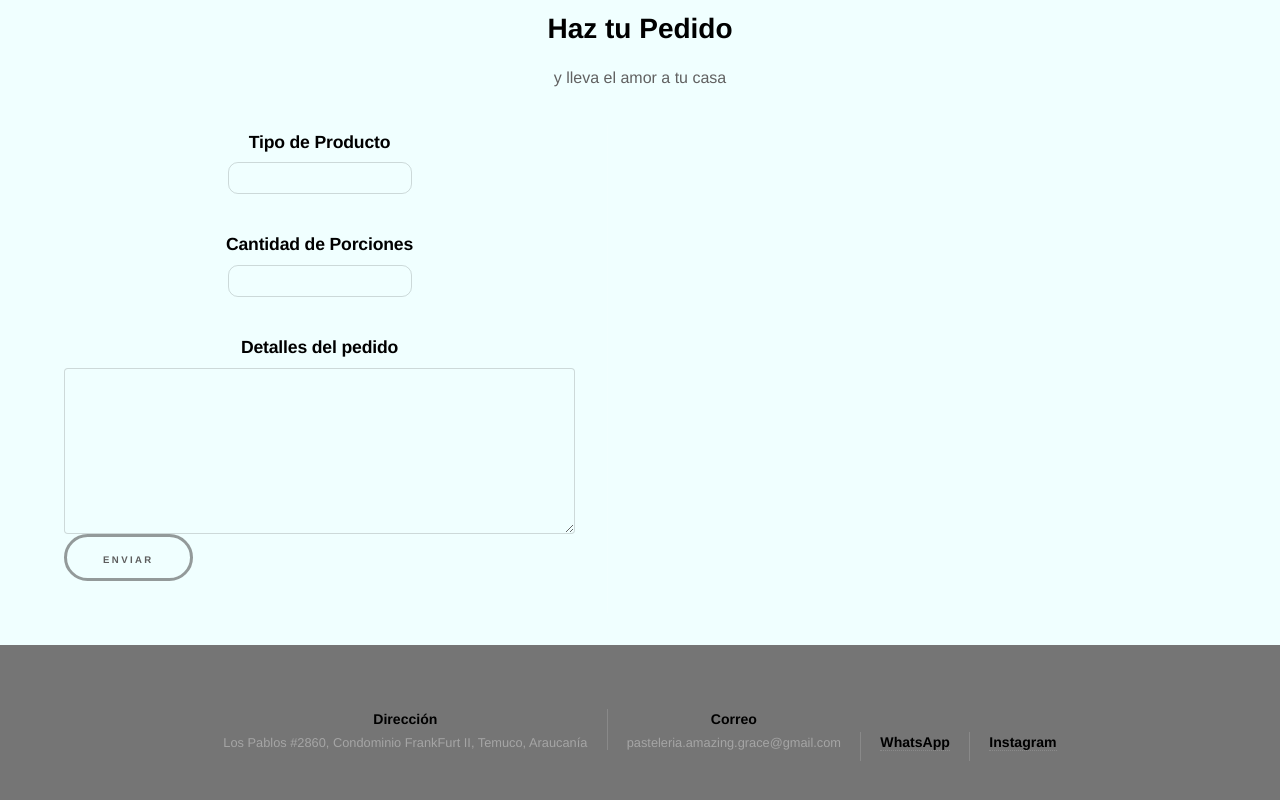
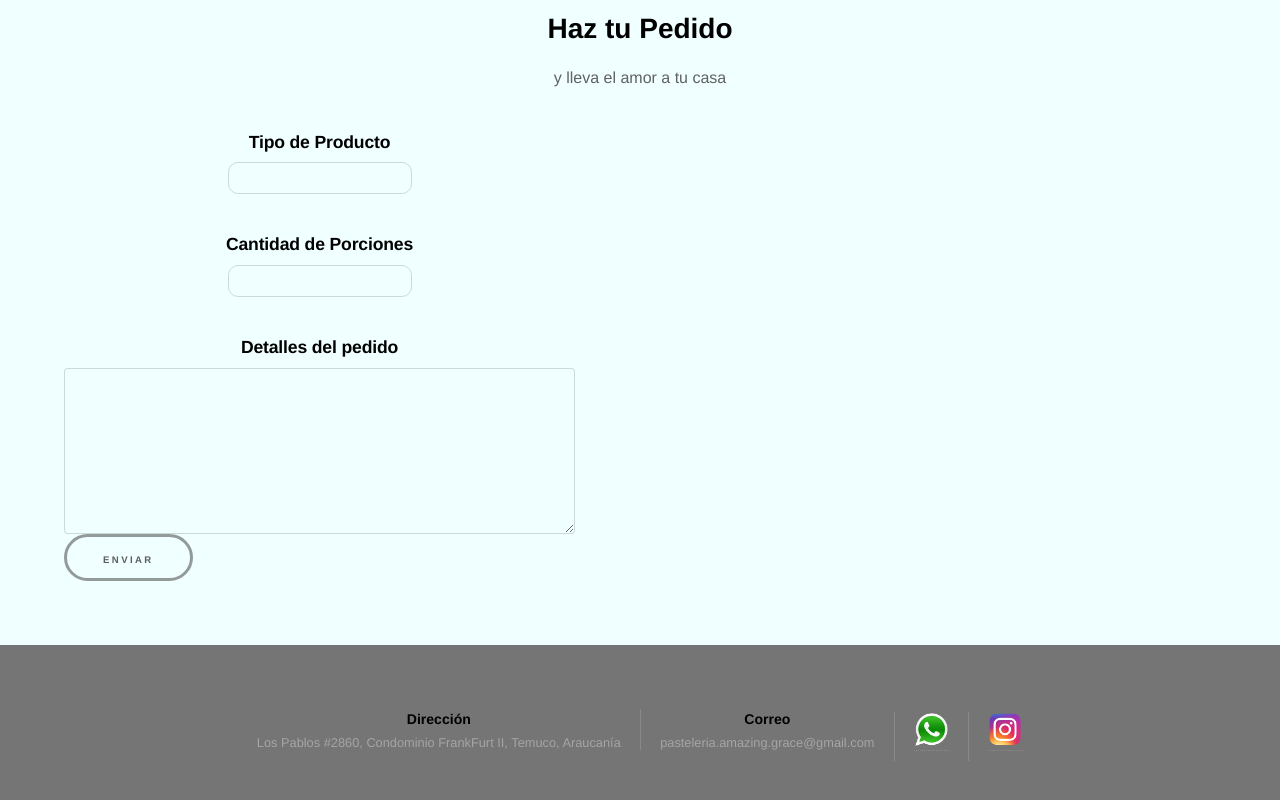
Before and after one commit to alvaro021/Sistemas-de-Informacion, a Vue app: page /Pedido in a window 1280 px wide. Shown: the part 4635-5435 px from the top of the page. Built offline with nearby package versions, Linux system fonts and the light colour scheme; some icons are missing.

Commit message:
Se agregan logos de redes sociales

```diff
--- a/src/components/Footer.vue
+++ b/src/components/Footer.vue
@@ -12,10 +12,10 @@
 							<span>pasteleria.amazing.grace@gmail.com</span>
 						</li>
 						<li>
-							<h3><a href="wa.me/message/IH6GHUEWSIXHP1">WhatsApp</a></h3>
+							<h3><a href="wa.me/message/IH6GHUEWSIXHP1"><img height="35" src="../assets/logoWsp.png"></a></h3>
 						</li>
 						<li>
-							<h3><a href="https://www.instagram.com/pasteleria_amazinggrace/?hl=es-la">Instagram</a></h3>
+							<h3><a href="https://www.instagram.com/pasteleria_amazinggrace/?hl=es-la"><img height="35" src="../assets/logoInstagram.png"></a></h3>
 						</li>
 					</ul>
 				</div>
```
Also changed, not shown: src/assets/logoInstagram.png (added), src/assets/logoWsp.png (added).
